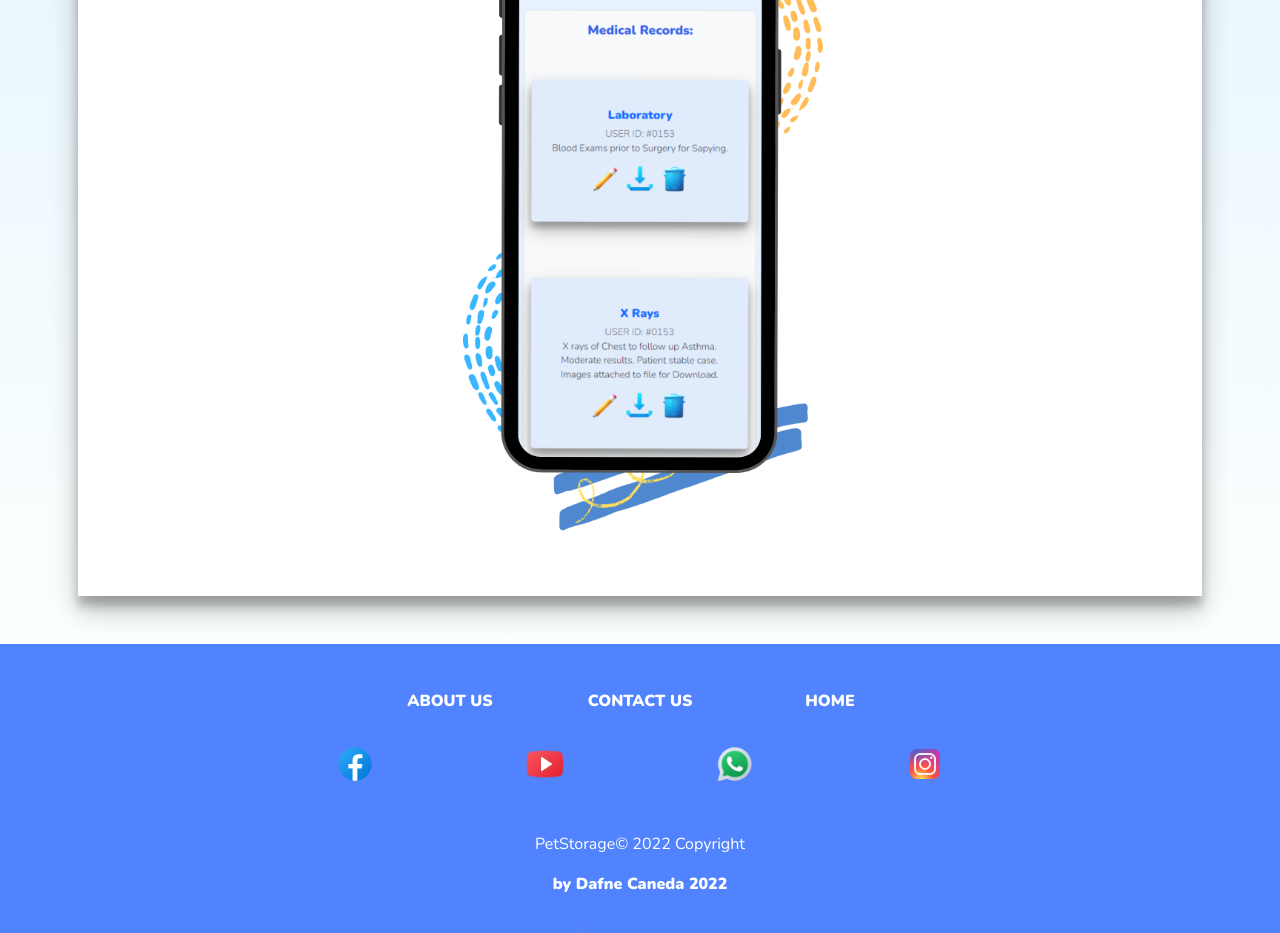
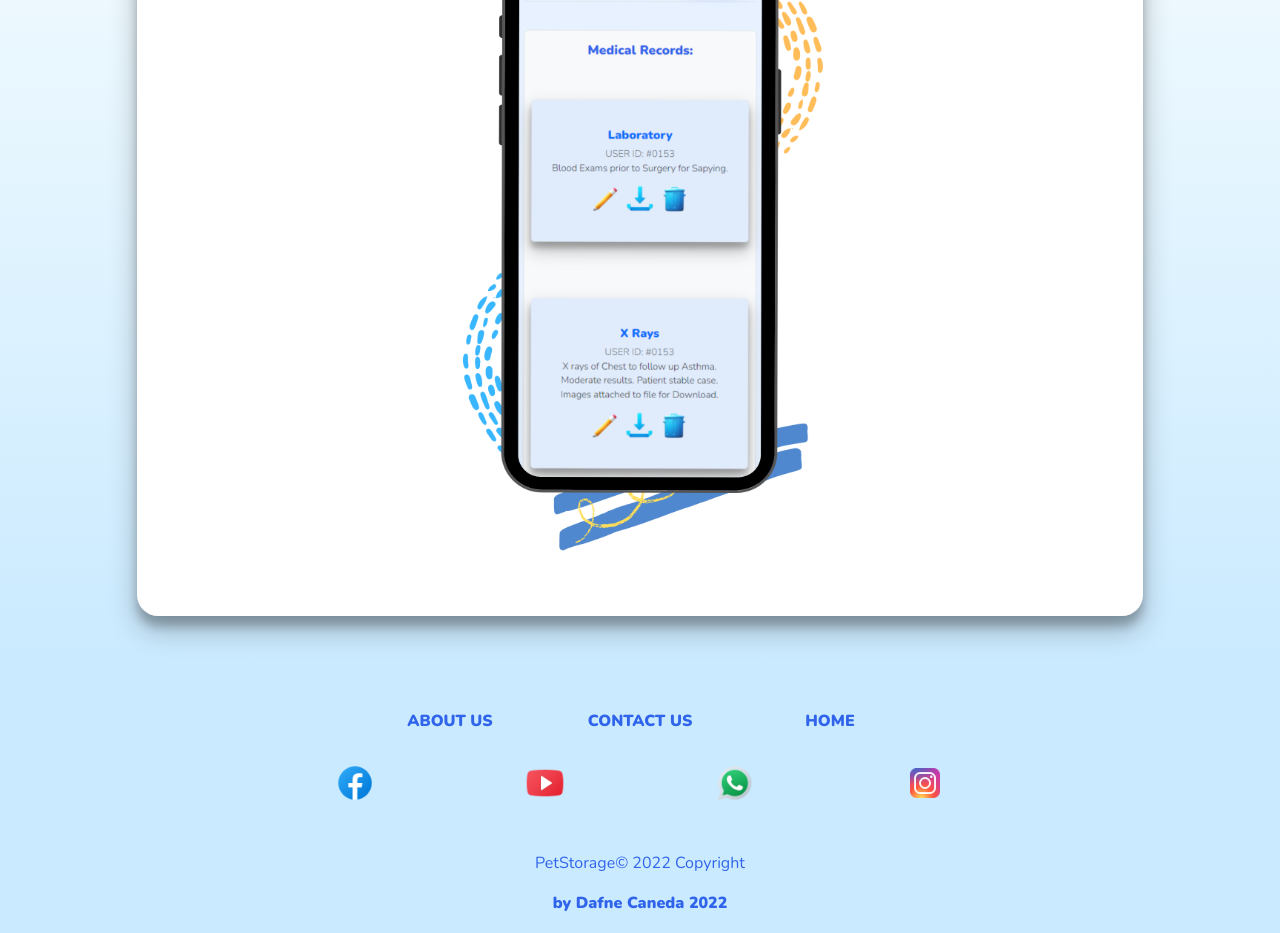
Before and after one commit to dafnecaneda/TP_FINAL_FRONT, a React (Vite) app: page / in a window 1280 px wide. Shown: the part 2283-3216 px from the top of the page. Built offline with nearby package versions, Linux system fonts and the light colour scheme.

Commit message:
[MAIN][FIX] Modified margins

```diff
--- a/src/components/Pets/AddPet.jsx
+++ b/src/components/Pets/AddPet.jsx
@@ -81,7 +81,7 @@ const AddPet = () => {
     },
   });
   return (
-    <main className="container-fluid mb-5 pb-3">
+    <main className="container-fluid  pb-3">
       <div className="container bg-light card border rounded-3">
         <div className="row justify-content-center mt-5">
           <form
--- a/src/components/Pets/SearchPet.jsx
+++ b/src/components/Pets/SearchPet.jsx
@@ -63,7 +63,7 @@ export const SearchPet = () => {
         </div>
       </header>
 
-      <div className="container mt-5 mb-5 bg-light border rounded-3">
+      <div className="container mt-5 bg-light border rounded-3">
         <div className="row text-center justify-content-center">
           <h4 className="m-4 fw-bold lh-1">Pet Search results:</h4>
           {/* start of card */}
--- a/src/components/Pets/YourPets.jsx
+++ b/src/components/Pets/YourPets.jsx
@@ -8,6 +8,7 @@ export const YourPets = () => {
   return (
     <>
       <Navbar />
+      <div className="bg1">
         <div className="container">
           <div className="py-5 text-center">
             <img
@@ -22,7 +23,10 @@ export const YourPets = () => {
               Here you can Add, Search, and Delete your Pets information.
             </p>
             <button className="btn-hover color-9">
-            <Link to={"SearchPet"} className="text-decoration-none text-white">
+              <Link
+                to={"SearchPet"}
+                className="text-decoration-none text-white"
+              >
                 Search Pet
               </Link>
             </button>
@@ -34,7 +38,7 @@ export const YourPets = () => {
           </div>
           <Outlet></Outlet>
         </div>
-
+      </div>
       <Footer />
     </>
   );
--- a/src/public/css/index.css
+++ b/src/public/css/index.css
@@ -18,7 +18,7 @@ background: linear-gradient(to top, #CAEAFF, #FCFFFE);
 background: #CAEAFF;
 background: -webkit-linear-gradient(top, #CAEAFF, #FCFFFE);
 background: -moz-linear-gradient(top, #CAEAFF, #FCFFFE);
-background: linear-gradient(to bottom, #CAEAFF, #FCFFFE);
+background: linear-gradient(to bottom, #CAEAFF, #FCFFFE, #CAEAFF);
 }
 /* NAVBAR */
 
@@ -167,20 +167,20 @@ box-shadow: 0 4px 15px 0 rgba(65, 132, 234, 0.75)!important;
 /* FOOTER */
 
 .section2 {
-  color: white;
-  background-color: rgb(82, 131, 255)!important;
+  color: #3065eb;
+  background-color: #CAEAFF!important;
 }
 
 .a {
-  color: white!important;
+  color: #3065eb!important;
 }
 
 
 /* HOWTO */
 .howto{
-  width: 95%;
-  height: 100%px;
-  border-radius: 21px 21px 0 0;
+  width: 85%;
+  height: 100%;
+  border-radius: 21px 21px 21px 21px;
   box-shadow: rgba(0, 0, 0, 0.25) 0px 14px 28px, rgba(0, 0, 0, 0.22) 0px 10px 10px;
 }
 
```
Lines whose indentation alone changed are shown as unchanged.
